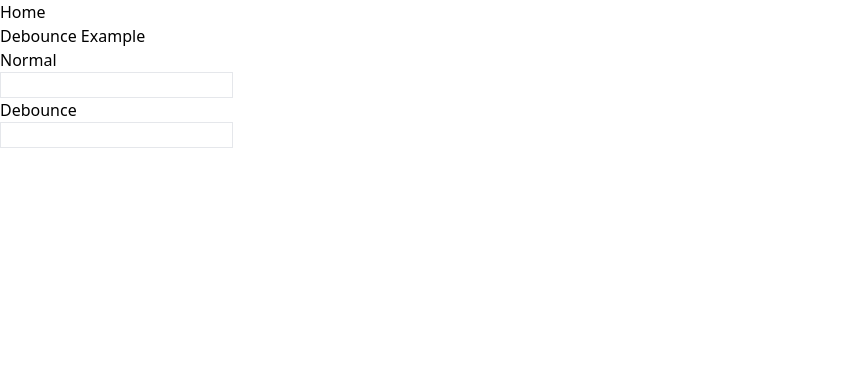
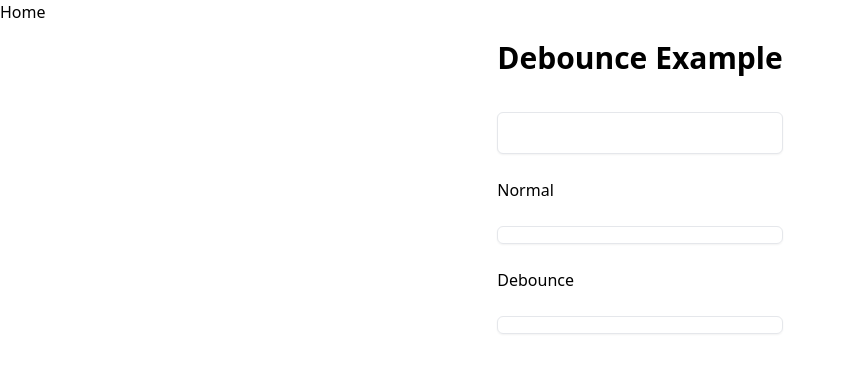
Before and after one commit to sjyoung428/hooks, a React (Vite) app: page /debounce in a window 1280 px wide. Shown: the top 372 px of the page, without its empty margins (0-846 px from the left). Built offline with nearby package versions, Linux system fonts and the light colour scheme.

Commit message:
css 약간

```diff
--- a/src/App.tsx
+++ b/src/App.tsx
@@ -1,11 +1,14 @@
 import { Outlet } from "react-router-dom";
 import Header from "./components/Header";
+import Layout from "./components/Layout";
 
 const App = () => {
   return (
     <>
       <Header />
-      <Outlet />
+      <Layout>
+        <Outlet />
+      </Layout>
     </>
   );
 };
--- /dev/null
+++ b/src/components/Layout.tsx
@@ -0,0 +1,15 @@
+import { ReactNode } from "react";
+
+interface LayoutProps {
+  children: ReactNode;
+}
+
+const Layout = ({ children }: LayoutProps) => {
+  return (
+    <div className="p-4 flex justify-center items-center w-full overflow-y-scroll ">
+      {children}
+    </div>
+  );
+};
+
+export default Layout;
--- /dev/null
+++ b/src/components/Text.tsx
@@ -0,0 +1,12 @@
+import type { ReactNode } from "react";
+
+interface TextProps {
+  children: ReactNode;
+}
+const Text = ({ children }: TextProps) => {
+  return (
+    <span className="border rounded-md p-2 shadow-sm my-5">{children}</span>
+  );
+};
+
+export default Text;
--- /dev/null
+++ b/src/components/TextInput.tsx
@@ -0,0 +1,19 @@
+import { DetailedHTMLProps, InputHTMLAttributes } from "react";
+
+type TextInputProps = DetailedHTMLProps<
+  InputHTMLAttributes<HTMLInputElement>,
+  HTMLInputElement
+>;
+
+const TextInput = ({ value, ...rest }: TextInputProps) => {
+  return (
+    <input
+      className="border rounded-md p-2 shadow-sm my-5"
+      type="text"
+      {...rest}
+      value={value}
+    />
+  );
+};
+
+export default TextInput;
--- /dev/null
+++ b/src/components/Title.tsx
@@ -0,0 +1,11 @@
+import { ReactNode } from "react";
+
+interface TitleProps {
+  children: ReactNode;
+}
+
+const Title = ({ children }: TitleProps) => {
+  return <h1 className="font-bold text-center text-3xl mb-3 ">{children}</h1>;
+};
+
+export default Title;
--- a/src/pages/DebounceExamplePage.tsx
+++ b/src/pages/DebounceExamplePage.tsx
@@ -1,4 +1,7 @@
 import { useState } from "react";
+import Text from "~/components/Text";
+import TextInput from "~/components/TextInput";
+import Title from "~/components/Title";
 import { useDebounce } from "~/hooks/useDebounce";
 
 const DebounceExamplePage = () => {
@@ -9,22 +12,16 @@ const DebounceExamplePage = () => {
 
   const onChange = (event: React.ChangeEvent<HTMLInputElement>) => {
     setText(event.currentTarget.value);
-    console.log("normal", text);
-  };
-
-  const onDebounce = (event: React.ChangeEvent<HTMLInputElement>) => {
-    setText(event.currentTarget.value);
-    console.log("debounce", debouncedText);
   };
 
   return (
-    <div>
-      <h1>Debounce Example</h1>
+    <div className="flex flex-col gap-1">
+      <Title>Debounce Example</Title>
+      <TextInput type="text" onChange={onChange} />
       <p>Normal</p>
-      <input className="border" type="text" onChange={onChange} />
-      <br />
+      <Text>{text}</Text>
       <p>Debounce</p>
-      <input className="border" type="text" onChange={onDebounce} />
+      <Text>{debouncedText}</Text>
     </div>
   );
 };
--- a/src/pages/HomePage.tsx
+++ b/src/pages/HomePage.tsx
@@ -1,5 +1,7 @@
+import Title from "~/components/Title";
+
 const HomePage = () => {
-  return <h1 className="text-3xl font-bold underline text-blue-600">Home</h1>;
+  return <Title>Home</Title>;
 };
 
 export default HomePage;
```
